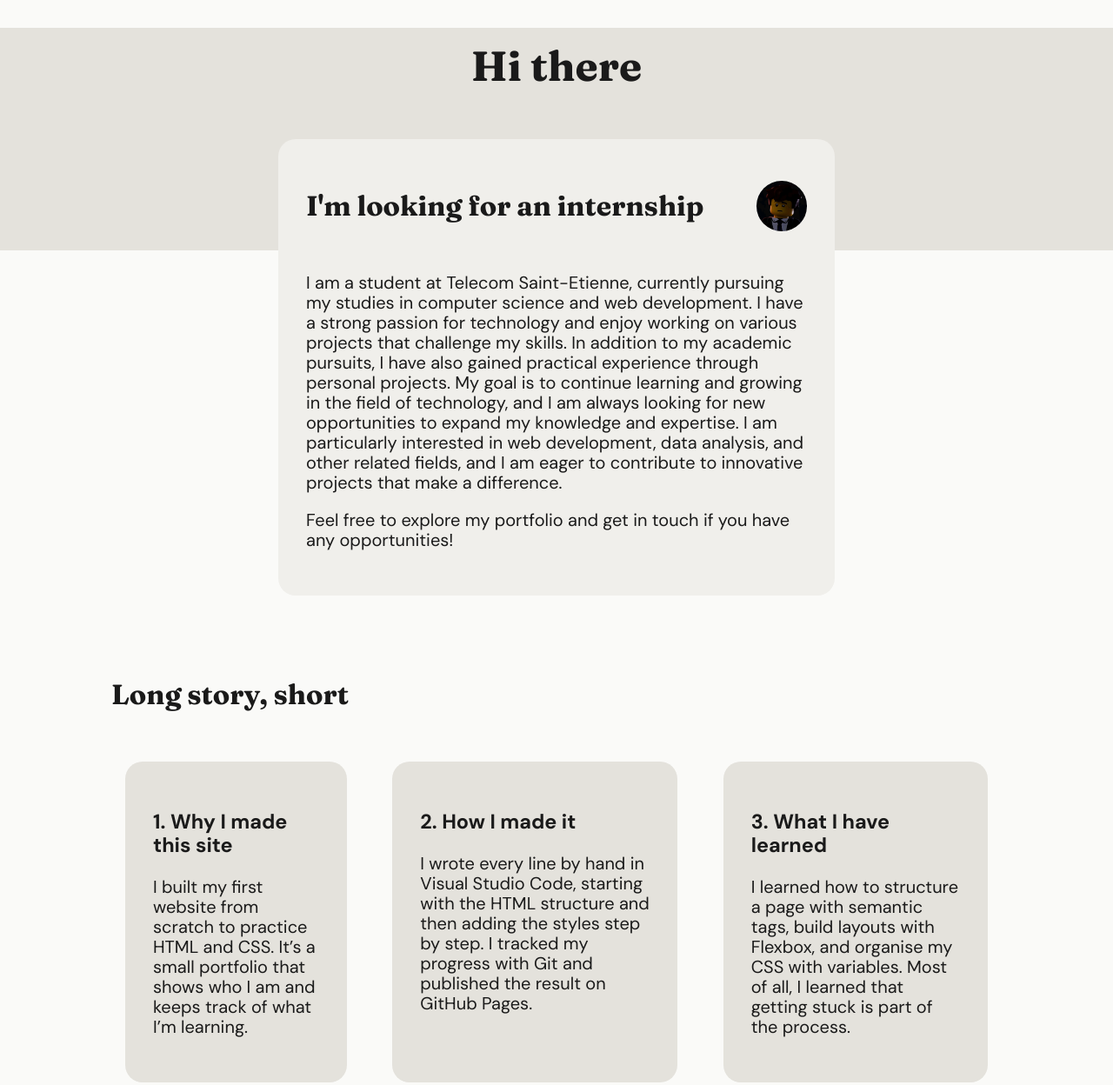
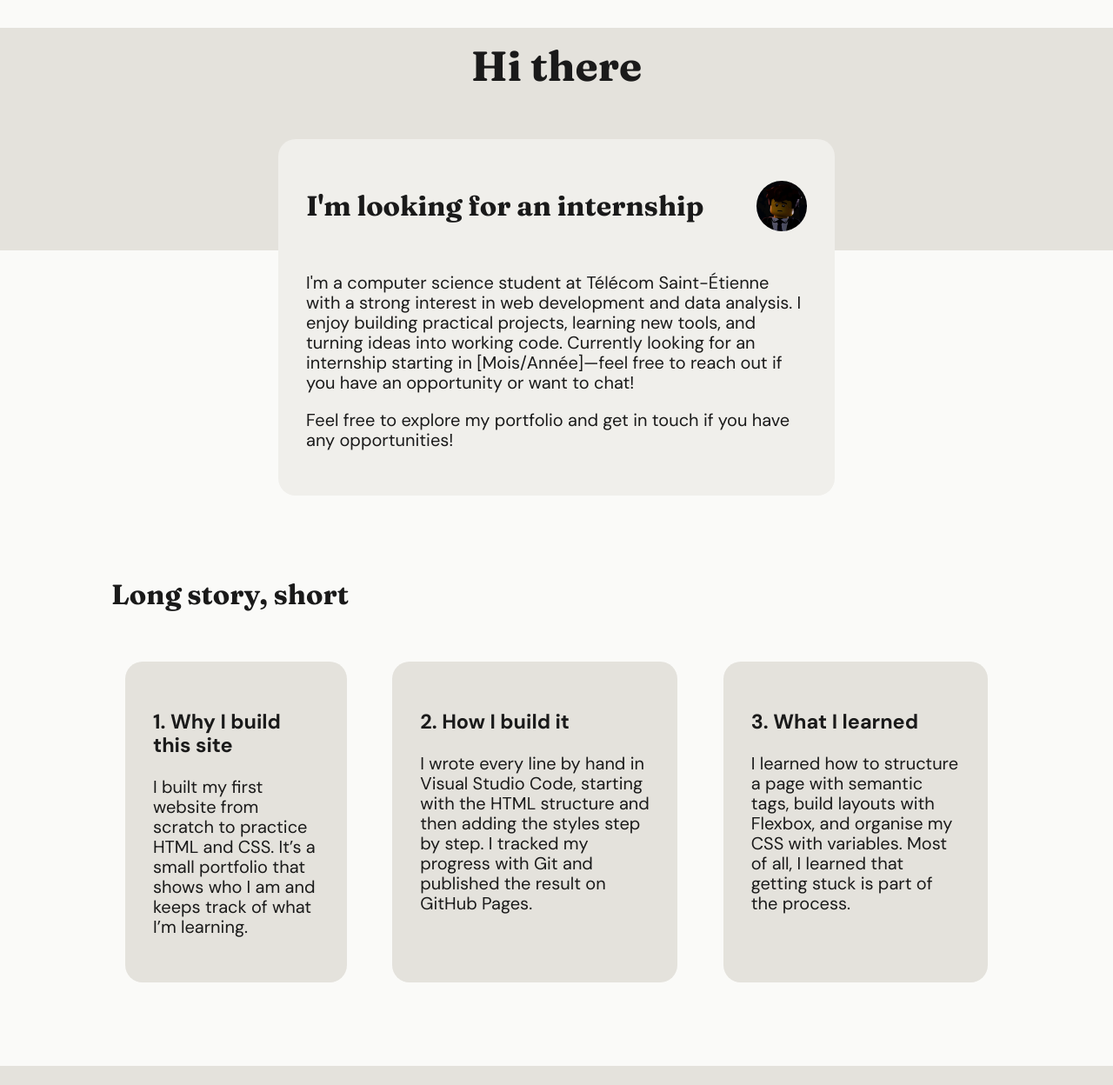
Before and after one commit to Apoteoz/Projet-3, a plain HTML site: page src/index.html in a window 1280 px wide. Shown: the top 1248 px of the page at 87% size. Drawn offline with Linux system fonts and the light colour scheme.

Commit message:
Draft version

```diff
--- a/src/index.html
+++ b/src/index.html
@@ -20,12 +20,8 @@
             <img src="images/internship-image.jpg" alt="Internship Image" id="internship-image">
         </div>
         <p id="internship-paragraph">
-                I am a student at Telecom Saint-Etienne, currently pursuing my studies in computer science and web development.
-                I have a strong passion for technology and enjoy working on various projects that challenge my skills.
-                In addition to my academic pursuits, I have also gained practical experience through personal projects.
-
-                My goal is to continue learning and growing in the field of technology, and I am always looking for new opportunities to expand my knowledge and expertise.
-                I am particularly interested in web development, data analysis, and other related fields, and I am eager to contribute to innovative projects that make a difference.
+                I'm a computer science student at Télécom Saint-Étienne with a strong interest in web development and data analysis. I enjoy building practical projects, learning new tools, and turning ideas into working code.
+                Currently looking for an internship starting in [Mois/Année]—feel free to reach out if you have an opportunity or want to chat!
         </p>
         <p id="internship-footer">
             Feel free to explore my portfolio and get in touch if you have any opportunities!
@@ -36,19 +32,19 @@
         <h2 id="long-story-short-title">Long story, short</h2>
         <div class="short-stories">
             <div id="long-story-short-1">
-                <h3 id="title-1">1. Why I made this site</h3>
+                <h3 id="title-1">1. Why I build this site</h3>
                 <p id="paragraph-1">
                     I built my first website from scratch to practice HTML and CSS. It’s a small portfolio that shows who I am and keeps track of what I’m learning.
                 </p>
             </div>
             <div id="long-story-short-2">
-                <h3 id="title-2">2. How I made it</h3>
+                <h3 id="title-2">2. How I build it</h3>
                 <p id="paragraph-2">
                     I wrote every line by hand in Visual Studio Code, starting with the HTML structure and then adding the styles step by step. I tracked my progress with Git and published the result on GitHub Pages.
                 </p>
             </div>
             <div id="long-story-short-3">
-                <h3 id="title-3">3. What I have learned</h3>
+                <h3 id="title-3">3. What I learned</h3>
                 <p id="paragraph-3">
                     I learned how to structure a page with semantic tags, build layouts with Flexbox, and organise my CSS with variables. Most of all, I learned that getting stuck is part of the process.
                 </p>
@@ -64,16 +60,14 @@
         <h2 id="about-me-title">About Me</h2>
         <div class="about-me-content">
             <p id="about-me-paragraph">
-                I am a passionate web developer with a keen interest in creating innovative and user-friendly web applications.
-                My journey in technology began at Telecom Saint-Etienne, where I have been honing my skills in computer science and web development.
-                I enjoy tackling complex problems and finding efficient solutions through coding and design.
+                Studying at Télécom Saint-Étienne introduced me to computer science and structured problem-solving, while personal projects helped me practice web development and data exploration on my own. I like clear interfaces, simple solutions, and understanding how things work under the hood.
             </p>
             <img src="images/about-me-image.jpg" alt="About Me Image" id="about-me-image">
         </div>
     </div>
 
     <div class="support-section">
-        <h2 id="support-title">Please feel free to give your feedback</h2>
+        <h2 id="support-title">Get in touch</h2>
         <form action="" method="post">
             <div class="support-forms">
                 <div class="support-who">
```
